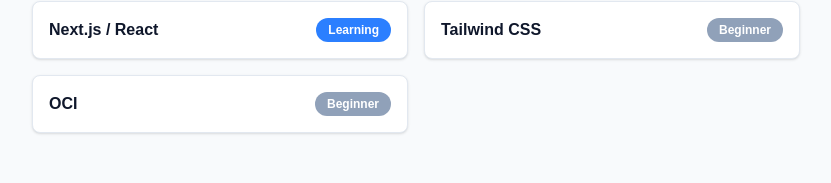
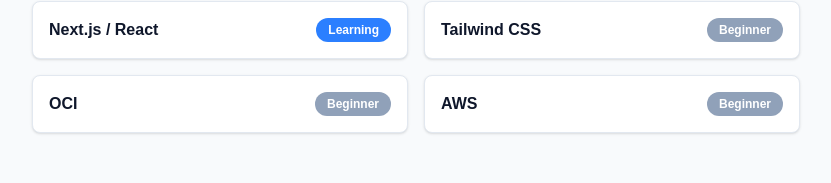
Before and after one commit to masaki-y-devops/personal-infra-setup, a Next.js app in the folder misc/nextjs/my-app/: page / in a window 1280 px wide. Shown: the part 287-470 px from the top of the page, without its empty margins (224-1055 px from the left). Built offline with nearby package versions, Linux system fonts and the light colour scheme; no server answers.

Commit message:
スキル欄調整

```diff
--- a/misc/nextjs/my-app/app/page.tsx
+++ b/misc/nextjs/my-app/app/page.tsx
@@ -22,6 +22,7 @@
     { name: "Next.js / React", level: "Learning" },
     { name: "Tailwind CSS", level: "Beginner" },
 	{ name: "OCI", level: "Beginner" },
+	{ name: "AWS", level: "Beginner" },
   ];
 
   return (
```
